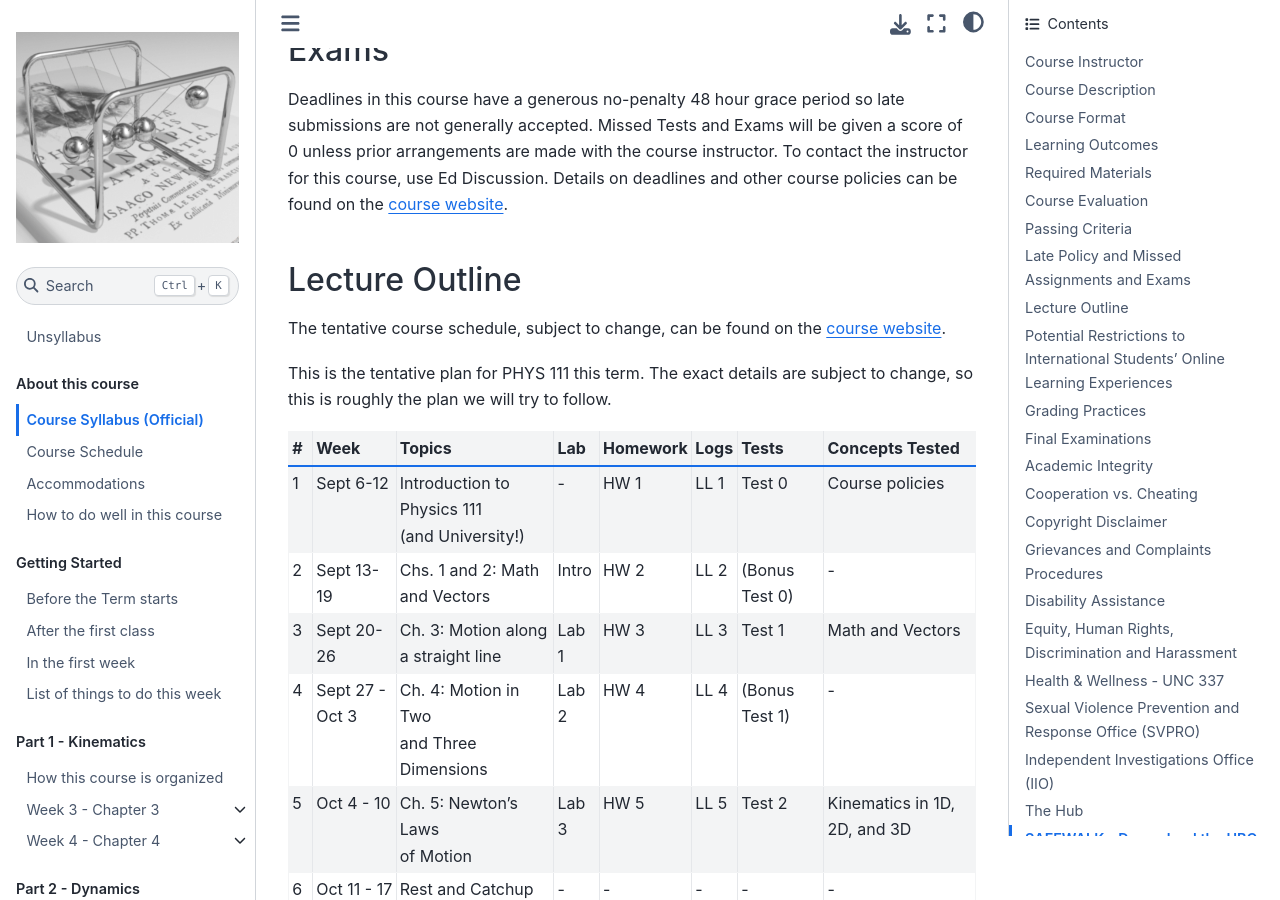
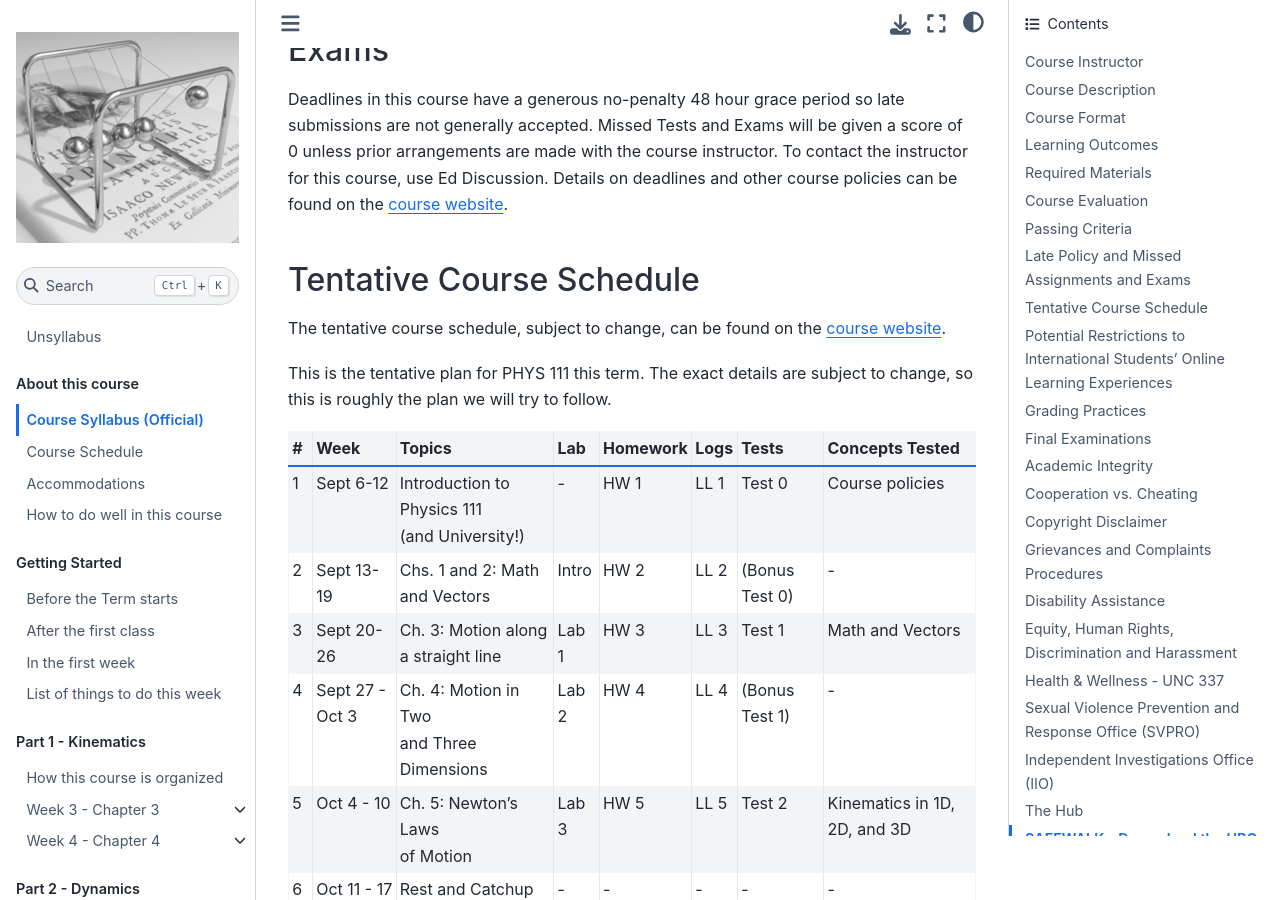
Before and after one commit to ubco-cmps/phys111_course, a Jupyter Book: the page built from about/syllabus.md, in a window 1280 px wide and 900 px high, scrolled down 4140 px. Built offline with Jupyter Book 1.0.4 settings and Sphinx 7.4.7 and the Sphinx Book theme 1.1.4, drawn with Linux system fonts in a browser that asks for light colours.

Commit message:
tentative course schedule

````diff
--- a/about/syllabus.md
+++ b/about/syllabus.md
@@ -73,8 +73,7 @@ Missed Tests and Exams will be given a score of 0 unless prior arrangements are
 To contact the instructor for this course, use {{ FORUM_LINK }}.
 Details on deadlines and other course policies can be found on the {{ '[course website]({link})'.format(link=CANVAS_LINK.replace('CANVAS_ID',CANVAS_ID))}}.
 
-## Lecture Outline
-
+## Tentative Course Schedule
 The tentative course schedule, subject to change, can be found on the {{ '[course website]({link})'.format(link=CANVAS_LINK.replace('CANVAS_ID',CANVAS_ID))}}.
 
 ```{include} syllabus_bits/schedule.md
````
